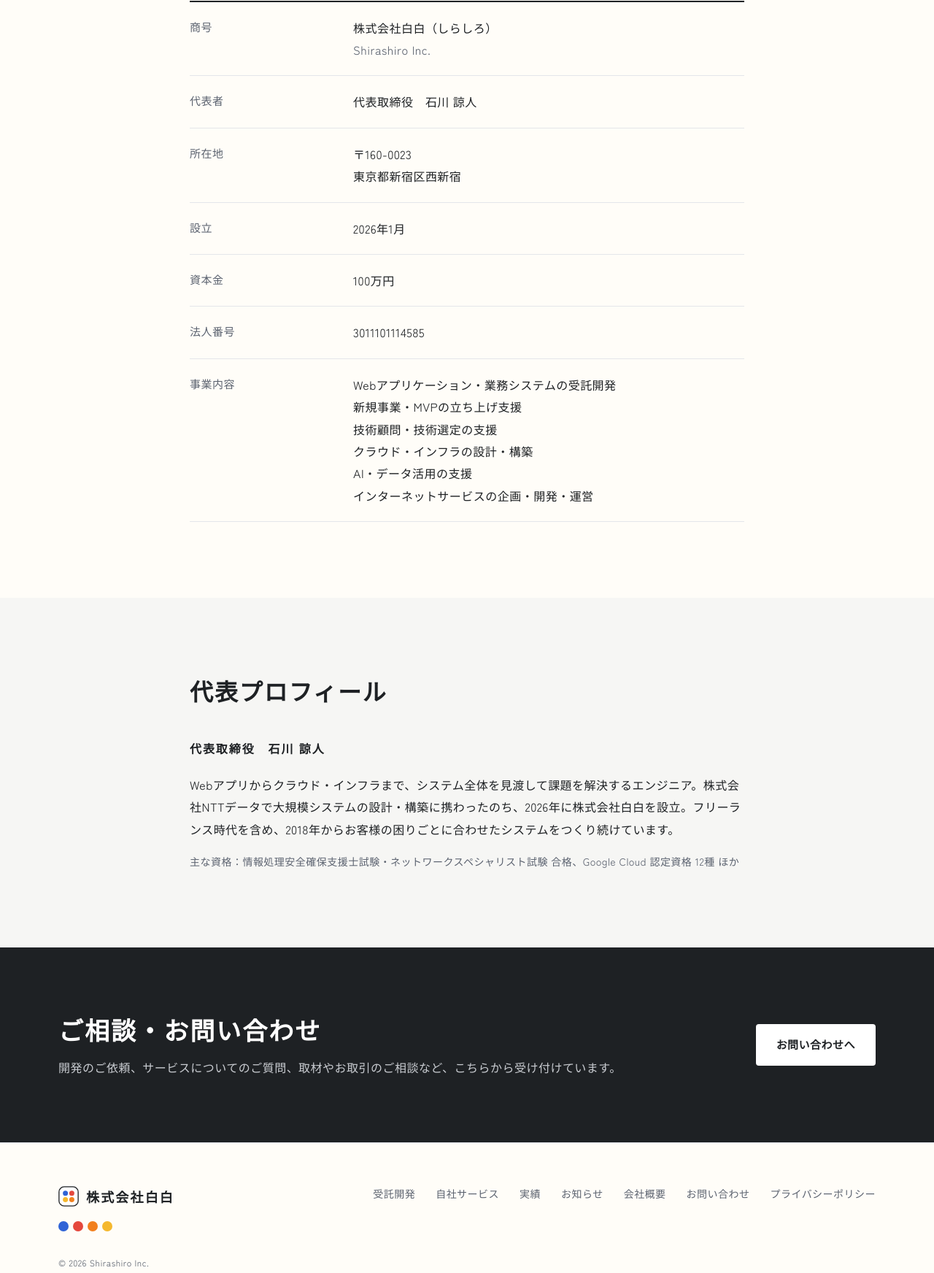
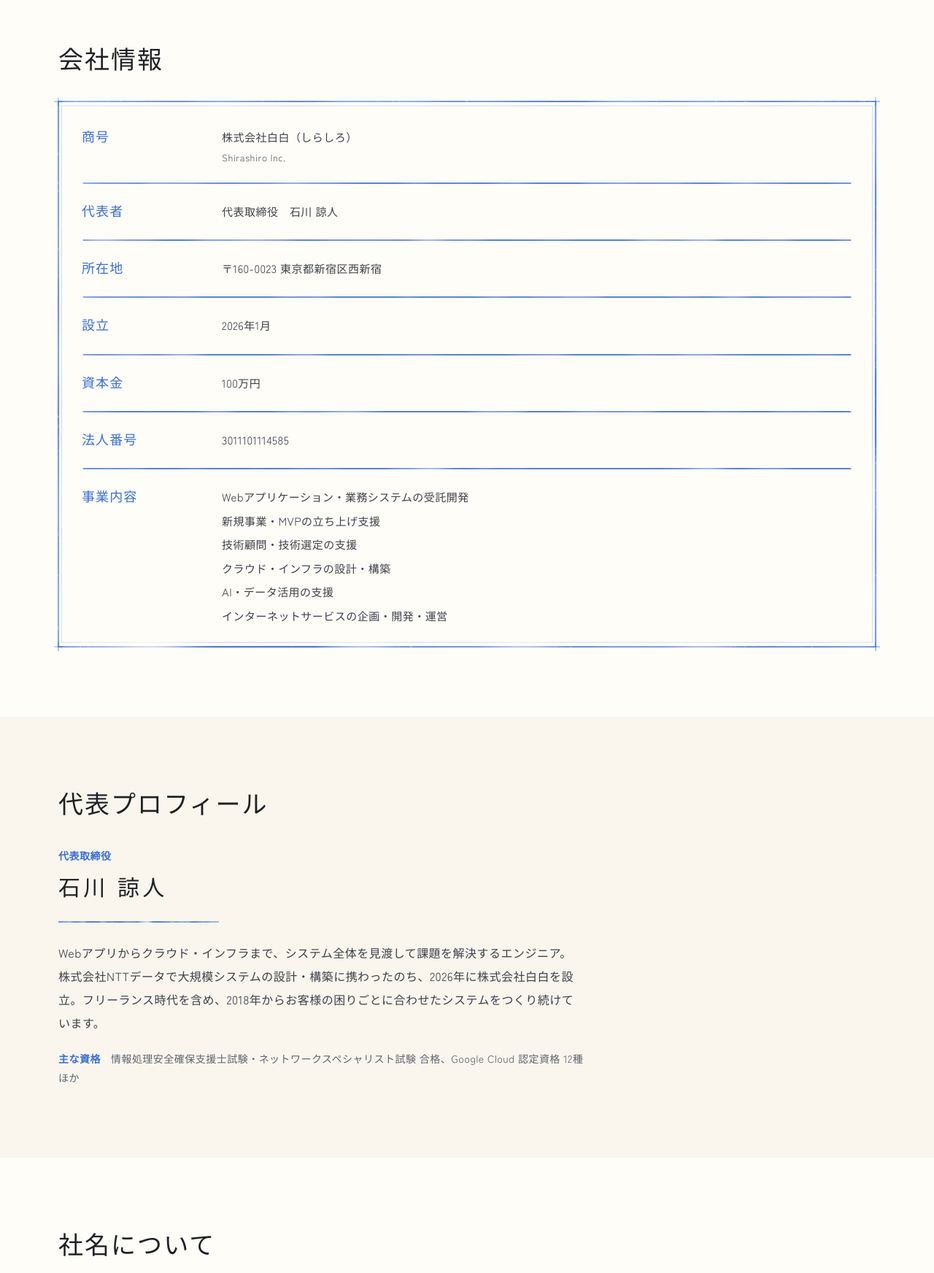
Before and after one commit to rorenge7/whitehack.github.io, an Astro site: page /company in a window 1280 px wide. Shown: the part 387-2131 px from the top of the page at 73% size. Built offline with nearby package versions, Linux system fonts and the light colour scheme; Astro itself is replaced by a stand-in of ours; a web font is replaced by a local one.

Commit message:
会社概要ページを鉛筆クレヨンのデザインに作り直し、社名の由来を追加
Co-Authored-By: Claude Opus 5.5 <noreply@anthropic.com>
Claude-Session: https://claude.ai/code/session_01QYWZFTtx2YyyioqucoQRFK

```diff
--- a/src/pages/company.astro
+++ b/src/pages/company.astro
@@ -1,46 +1,92 @@
 ---
 import Base from "../layouts/Base.astro";
-import Cta from "../components/Cta.astro";
+import SketchHead from "../components/sketch/SketchHead.astro";
+import SketchCta from "../components/sketch/SketchCta.astro";
+import PencilBox from "../components/sketch/PencilBox.astro";
+import PencilRule from "../components/sketch/PencilRule.astro";
 import { company, profile } from "../site";
 
-const todo = "【要記入】";
+const rows: [string, string | string[]][] = [
+  ["商号", `${company.name}（${company.kana}）`],
+  ["代表者", `${company.title}　${company.representative}`],
+  ["所在地", `〒${company.postalCode} ${company.address}`],
+  ["設立", company.founded],
+  ["資本金", company.capital],
+  ["法人番号", company.corporateNumber],
+  ["事業内容", company.business],
+];
 ---
-<Base title="会社概要" description="株式会社白白の会社概要。所在地、設立、資本金、法人番号、事業内容。">
-  <section class="page-head">
+<Base title="会社概要" description="株式会社白白の会社概要。所在地、設立、資本金、法人番号、事業内容、代表プロフィール。">
+  <div class="sketch-page">
+    <SketchHead title="会社概要" lead="白白（しらしろ）は、白い紙のような会社です。お客様の困りごとを起点に、その事業の色に合わせて、仕組みを描き、形にしています。" />
+
+    <section class="block">
       <div class="wrap">
-      <h1>会社概要</h1>
+        <h2 class="pencil-font block-title">会社情報</h2>
+        <PencilBox strength={2} seed={41}>
+          <dl class="info">
+            {rows.map(([k, v], i) => (
+              <div>
+                {i > 0 && <PencilRule strength={1} seed={50 + i} />}
+                <div class="row">
+                  <dt class="pencil-font">{k}</dt>
+                  <dd>
+                    {Array.isArray(v)
+                      ? <ul class="biz">{v.map((b) => <li>{b}</li>)}</ul>
+                      : <>{v}{k === "商号" && <span class="en">{company.en}</span>}</>}
+                  </dd>
+                </div>
+              </div>
+            ))}
+          </dl>
+        </PencilBox>
       </div>
     </section>
 
-  <section class="section">
-    <div class="narrow">
-      <dl class="data-table">
-        <div><dt>商号</dt><dd>{company.name}（{company.kana}）<br /><span class="muted">{company.en}</span></dd></div>
-        <div><dt>代表者</dt><dd>{company.title}　{company.representative}</dd></div>
-        <div><dt>所在地</dt><dd>
-          {company.postalCode ? `〒${company.postalCode}` : <span class="todo">〒{todo}</span>}<br />
-          {company.address}
-        </dd></div>
-        <div><dt>設立</dt><dd>{company.founded}</dd></div>
-        <div><dt>資本金</dt><dd>{company.capital || <span class="todo">{todo}</span>}</dd></div>
-        <div><dt>法人番号</dt><dd>{company.corporateNumber || <span class="todo">{todo}</span>}</dd></div>
-        <div><dt>事業内容</dt><dd>{company.business.map((b) => <>{b}<br /></>)}</dd></div>
-      </dl>
+    <section class="block block-tint" id="profile">
+      <div class="wrap">
+        <h2 class="pencil-font block-title">代表プロフィール</h2>
+        <div class="profile">
+          <p class="role">{company.title}</p>
+          <p class="name pencil-font">{company.representative}</p>
+          <PencilRule strength={2} seed={71} />
+          <p class="summary">{profile.summary}</p>
+          <p class="qual"><span>主な資格</span>{profile.qualifications}</p>
+        </div>
       </div>
     </section>
 
-  <section class="section-alt" id="profile">
-    <div class="narrow">
-      <h2 class="section-title">代表プロフィール</h2>
-      <p class="name">{company.title}　{company.representative}</p>
-      <p style="margin-top:20px">{profile.summary}</p>
-      <p class="muted" style="margin-top:16px;font-size:14px">主な資格：{profile.qualifications}</p>
+    <section class="block">
+      <div class="wrap">
+        <h2 class="pencil-font block-title">社名について</h2>
+        <p class="origin">「白白」という社名は、違法ではない真っ白なハック、「ホワイトハック」をやっていこうという思いから生まれました。白ハク、そして白白へと縮めて、いまの名前になっています。</p>
       </div>
     </section>
 
-  <Cta />
+    <SketchCta />
+  </div>
 </Base>
 
 <style>
-  .name { font-weight: 700; letter-spacing: 0.12em; }
+  .info { margin: 0; }
+  .info :global(.pencil-rule) { margin: 18px 0; }
+  .row { display: grid; grid-template-columns: 10em 1fr; gap: 32px; align-items: baseline; }
+  dt { font-size: 18px; letter-spacing: 0.06em; color: var(--pencil); }
+  dd { font-size: 15px; color: #3d4148; }
+  .en { display: block; font-size: 13px; color: var(--sub); margin-top: 2px; }
+  .biz { list-style: none; padding: 0; display: grid; gap: 4px; }
+
+  .profile { max-width: 720px; }
+  .role { font-size: 14px; color: var(--pencil); font-weight: 700; }
+  .name { font-size: 30px; letter-spacing: 0.14em; margin-top: 2px; }
+  .profile :global(.pencil-rule) { width: 220px; margin: 14px 0 22px; }
+  .summary { font-size: 16px; line-height: 2; color: #3d4148; }
+  .qual { margin-top: 20px; font-size: 14px; color: var(--sub); }
+  .qual span { color: var(--pencil); font-weight: 700; margin-right: 1em; }
+
+  .origin { max-width: 720px; font-size: 16px; line-height: 2; color: #3d4148; }
+
+  @media (max-width: 640px) {
+    .row { grid-template-columns: 1fr; gap: 4px; }
+  }
 </style>
```
Lines whose indentation alone changed are shown as unchanged.
